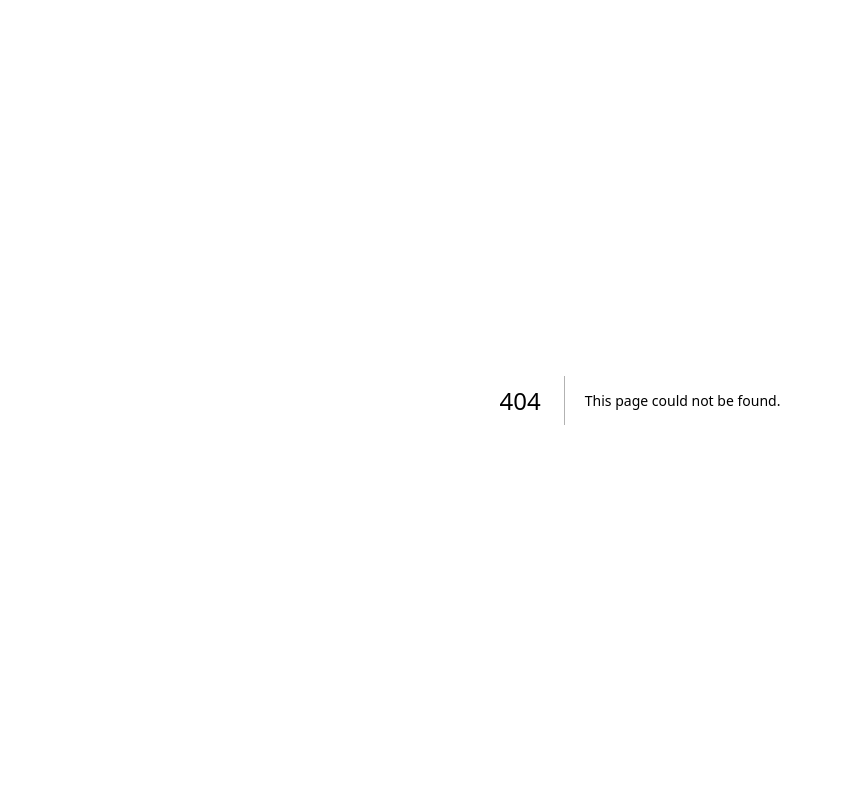
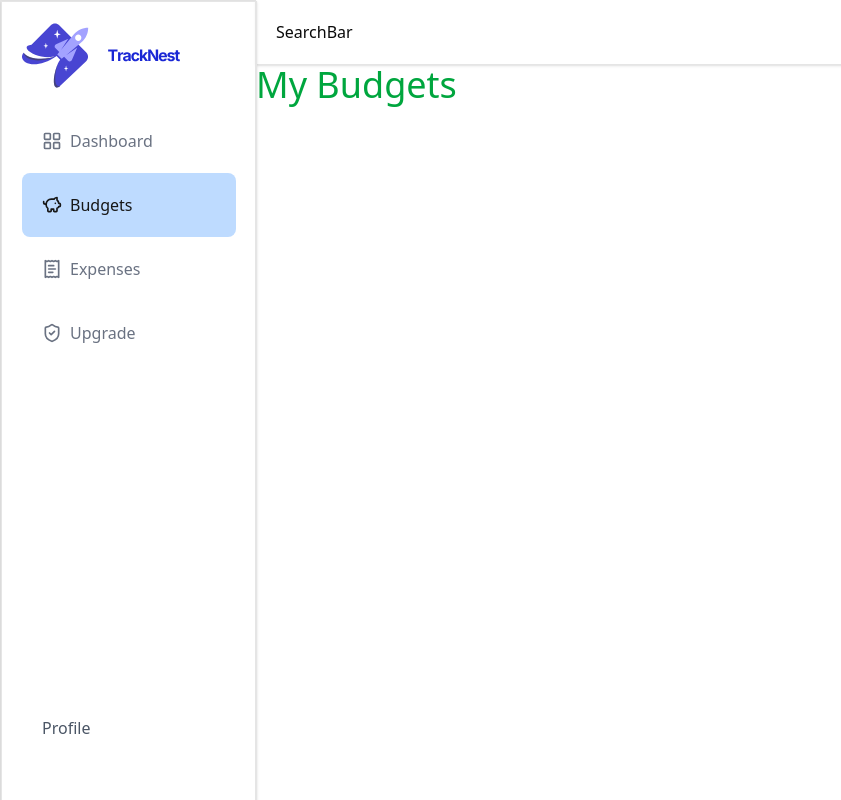
Before and after one commit to Sudheer104/tracknest, a Next.js app: page /dashboard/budgets in a window 1280 px wide. Before the commit this address had no page. Shown: the whole page, without its empty margins (0-841 px from the left). Built offline with nearby package versions, Linux system fonts and the light colour scheme.

Commit message:
Backend Setup

```diff
--- a/app/(routes)/dashboard/_components/SideNav.jsx
+++ b/app/(routes)/dashboard/_components/SideNav.jsx
@@ -1,52 +1,70 @@
+"use client"
+
 import { UserButton } from '@clerk/nextjs'
-import { icons, LayoutGrid, PiggyBank, ReceiptText, ShieldCheck } from 'lucide-react'
+import { LayoutGrid, PiggyBank, ReceiptText, ShieldCheck } from 'lucide-react'
 import Image from 'next/image'
-import React from 'react'
+import { usePathname } from 'next/navigation'
+import Link from 'next/link'
+import React, { useEffect } from 'react'
 
 function SideNav() {
     const menuList = [
         {
             id: 1,
             name: 'Dashboard',
-            icon: LayoutGrid
+            icon: LayoutGrid,
+            path: '/dashboard'
         },
         {
-            id:2,
-            name:'Budget',
-            icon:PiggyBank
+            id: 2,
+            name: 'Budgets',
+            icon: PiggyBank,
+            path: '/dashboard/budgets'
         },
         {
-            id:3,
-            name:'Budget',
-            icon:ReceiptText
+            id: 3,
+            name: 'Expenses',
+            icon: ReceiptText,
+            path: '/dashboard/expenses'
         },
         {
-            id:4,
-            name:'Budget',
-            icon:ShieldCheck
+            id: 4,
+            name: 'Upgrade',
+            icon: ShieldCheck,
+            path: '/dashboard/upgrade'
         }
     ]
+
+    const path = usePathname();
+
+    useEffect(() => {
+        console.log("Current path:", path);
+    }, [path]);
+
     return (
-        <div className='h-screen p-5 border shadow-sm'>
-            <Image src={'./logo1.svg'}
-            alt='logo'
-                width={160}
-                height={100}
-            />
+        <div className='h-screen p-5 border shadow-sm w-64'>
+            <Image src="/logo1.svg" alt='logo' width={160} height={100} />
+
             <div className='mt-5'>
-                {menuList.map((menu,index)=>(
-                    <h2 key={index}
-                    className='flex gap-2 items-center text-gray-500
-                    font-medium p-5 cursor-pointer rounded-md
-                   hover:text-blue-300 hover:bg-indigo-100 transition-colors duration-200 '>
-                        <menu.icon/>
-                        {menu.name}
-                    </h2>
+                {menuList.map((menu) => (
+                    <Link key={menu.id} href={menu.path}>
+                        <div
+                            className={`flex gap-2 items-center text-gray-500
+                                font-medium p-5 cursor-pointer rounded-md
+                                hover:text-blue-300 hover:bg-indigo-100 transition-colors duration-200
+                                ${path === menu.path ? 'text-primary bg-blue-200' : ''}
+                            `}
+                        >
+                            <menu.icon className="w-5 h-5" />
+                            {menu.name}
+                        </div>
+                    </Link>
                 ))}
             </div>
+
             <div className='fixed bottom-10 flex gap-2 p-5 items-center'>
-                <UserButton/>
-                Profile
+                <UserButton />
+                <span className="text-gray-600 font-medium">Profile</span>
             </div>
         </div>
     )
--- /dev/null
+++ b/app/(routes)/dashboard/budgets/page.jsx
@@ -0,0 +1,13 @@
+import React from 'react'
+
+function Budgets() {
+  return (
+    <div>
+      <h1 className='text-green-600 text-4xl'>
+        My Budgets
+      </h1>
+    </div>
+  )
+}
+
+export default Budgets
--- a/app/(routes)/dashboard/page.jsx
+++ b/app/(routes)/dashboard/page.jsx
@@ -1,10 +1,9 @@
-import { UserButton } from '@clerk/nextjs'
 import React from 'react'
 //This work as a router which direct render in ui using localhost:3000/dashboard
 function Dashboard() {
   return (
     <div>
-Dashboard
+    Dashboard
     </div>
   )
 }
--- /dev/null
+++ b/drizzle.config.js
@@ -0,0 +1,33 @@
+// const { defineConfig } = require("drizzle-kit");
+// // const dotenv = require("dotenv");
+// // const path = require("path");
+
+// // // Load .env file explicitly
+// // dotenv.config({ path: path.resolve(__dirname, ".env") });
+
+// // console.log("Loaded DB URL:", process.env.DATABASE_URL);
+
+// module.exports = defineConfig({
+//   out: "./drizzle",
+//   dialect: "postgresql",
+//   schema: "./utils/schema.jsx",
+//   dbCredentials: {
+//     url: process.env.DATABASE_URL,
+//   },
+// });
+
+
+
+import { defineConfig } from "drizzle-kit";
+const dotenv = require("dotenv");
+const path = require("path");
+dotenv.config({ path: path.resolve(__dirname, ".env.local") });
+export default defineConfig({
+  out: "./drizzle",
+  dialect: "postgresql",
+  schema: "./utils/schema.jsx",
+  // driver: "pglite",
+  dbCredentials: {
+    url: process.env.DATABASE_URL,
+  }
+});
--- /dev/null
+++ b/utils/dbConfig.jsx
@@ -0,0 +1,13 @@
+import { neon } from '@neondatabase/serverless';
+import { drizzle } from 'drizzle-orm/neon-http';
+import * as schema from './schema'
+
+import dotenv from "dotenv";
+
+// Load environment variables
+dotenv.config();
+
+const sql = neon(process.env.DATABASE_URL);
+const db = drizzle(sql,{schema});
+
+// const result = await db.execute('select 1');
--- /dev/null
+++ b/utils/schema.jsx
@@ -0,0 +1,10 @@
+import { pgTable, serial, varchar } from "drizzle-orm/pg-core";
+
+// Budgets table
+export const budgets = pgTable('budgets', {
+  id: serial('id').primaryKey(),
+  name: varchar('name').notNull(),
+  amount: varchar('amount').notNull(),
+  icon: varchar('icon'),
+  createdBy: varchar('createdBy').notNull()
+})
```
Also changed, not shown: package.json (+8 -1 lines), 1 other file (tests, documents, lock files or other folders).
